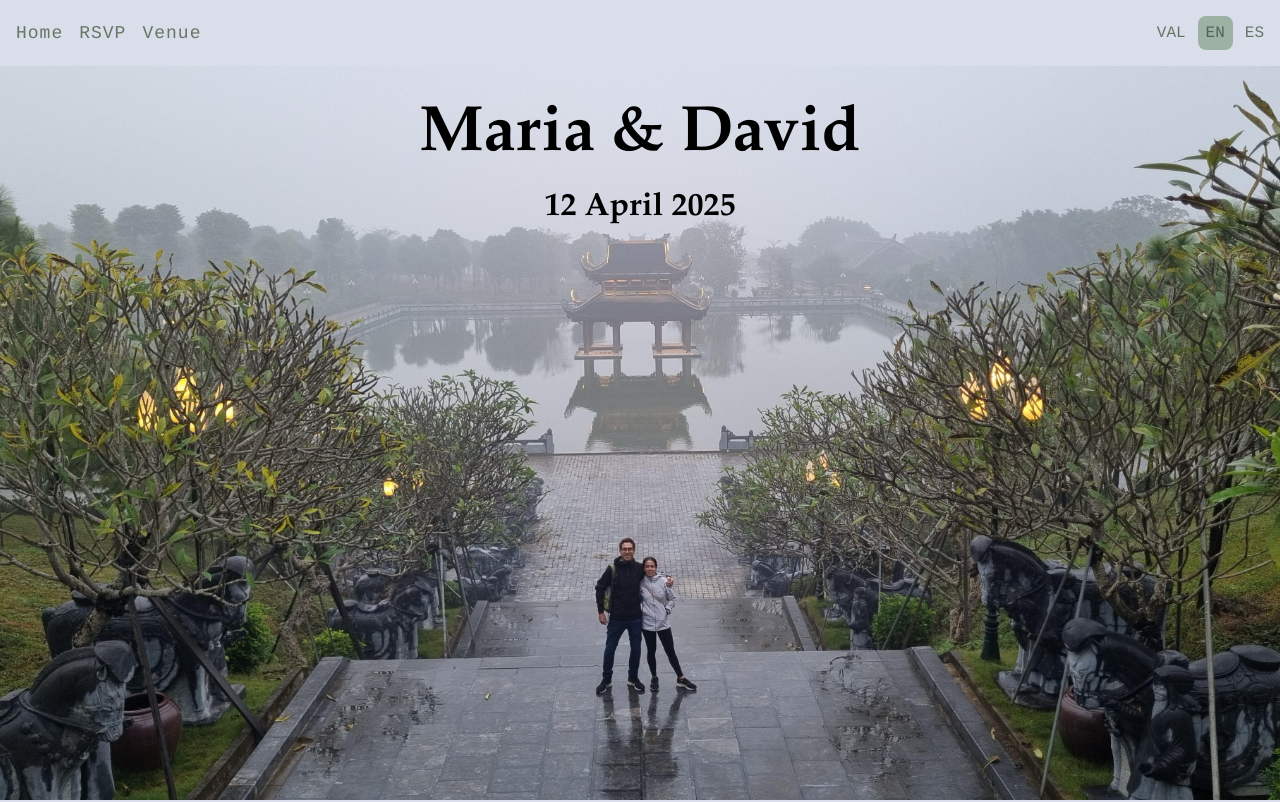
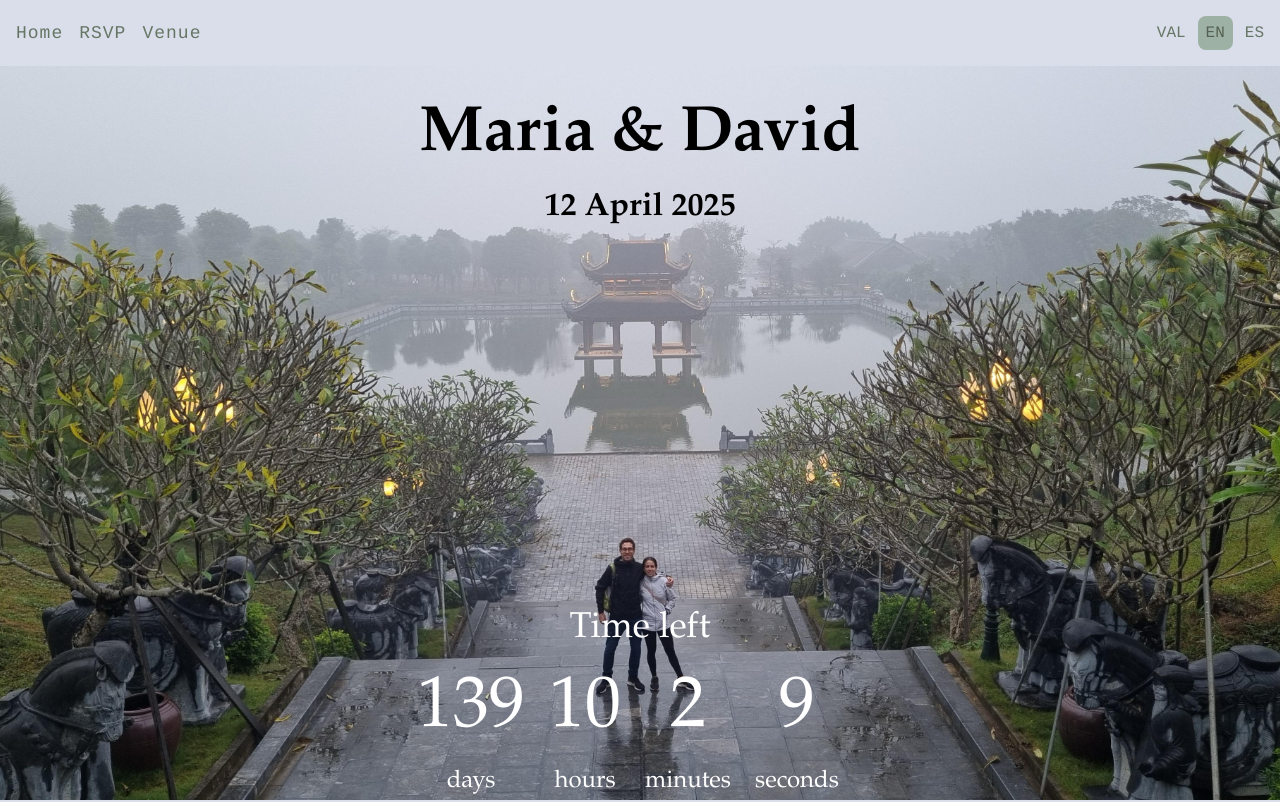
Before and after one commit to camilleri/web-boda, a React (Vite) app: page / in a window 1280 px wide. Shown: the top 802 px of the page. Built offline with nearby package versions, Linux system fonts and the light colour scheme.

Commit message:
Added countdown timer

```diff
--- a/src/Banner.tsx
+++ b/src/Banner.tsx
@@ -4,6 +4,7 @@ import Spacer from "./style_components/Spacer";
 import Text from "./style_components/Text";
 import "./i18n"; // Import your i18n configuration file.
 import { useTranslation } from "react-i18next";
+import CountdownTimer from "./countdown/CountdownTimer";
 
 function Banner() {
   const { t } = useTranslation();
@@ -13,19 +14,22 @@ function Banner() {
       <Spacer top="88px" />
       <FlexContainer
         alignItems="center"
-        justifyContent="center"
+        justifyContent="space-between"
         flexDirection="column"
-      >
+        height="100%">
+        <FlexContainer
+          alignItems="center"
+          flexDirection="column">
           <Text
             fontSize="8vh"
             fontSizeMobile="clamp(2vh, 5vh, 6vh);"
-          fontWeight="600"
-        >
+            fontWeight="600">
             {t("banner_title")}
           </Text>
           <Text fontSize="4vh" fontSizeMobile="3vh" fontWeight="600">
             {t("date")}
-        </Text>
+          </Text></FlexContainer>
+        <CountdownTimer targetDate="2025-04-12" />
       </FlexContainer>
     </div>
   );
--- /dev/null
+++ b/src/countdown/CountdownElement.tsx
@@ -0,0 +1,34 @@
+import { Trans } from 'react-i18next';
+import Text from '../style_components/Text';
+import Spacer from '../style_components/Spacer';
+import FlexContainer from '../style_components/FlexContainer';
+
+
+type LanguageProps = {
+    count: number;
+    textKey: string;
+};
+
+
+function CountdownElement(props: LanguageProps) {
+    return <>
+        <FlexContainer flexDirection='column'>
+            <Text
+                fontSize="3em"
+                fontSizeMobile="8vw"
+                textAlign="center"
+                color="white">
+                {props.count}
+            </Text>
+            <Text fontSize="1em"
+                fontSizeMobile="4vw"
+                textAlign="center"
+                color="white">
+                <Trans i18nKey={props.textKey} />
+            </Text>
+        </FlexContainer>
+        <Spacer left='1em' mobileLeft='1em' />
+    </>
+}
+
+export default CountdownElement;
--- /dev/null
+++ b/src/countdown/CountdownTimer.tsx
@@ -0,0 +1,64 @@
+import React, { useState, useEffect } from 'react';
+import CountdownElement from './countdownElement';
+import FlexContainer from '../style_components/FlexContainer';
+import Text from '../style_components/Text';
+import { Trans } from 'react-i18next';
+import { textSize, textSizeMobile } from "../style_components/constants";
+
+type Props = {
+    targetDate: string,
+}
+
+const CountdownTimer = (props: Props) => {
+    const [timeLeft, setTimeLeft] = useState({
+        days: 0,
+        hours: 0,
+        minutes: 0,
+        seconds: 0,
+    });
+
+    useEffect(() => {
+        const calculateTimeLeft = () => {
+            const now = new Date().getTime();
+            const target = new Date(props.targetDate).getTime();
+            const difference = target - now;
+
+            if (difference > 0) {
+                const days = Math.floor(difference / (1000 * 60 * 60 * 24));
+                const hours = Math.floor((difference % (1000 * 60 * 60 * 24)) / (1000 * 60 * 60));
+                const minutes = Math.floor((difference % (1000 * 60 * 60)) / (1000 * 60));
+                const seconds = Math.floor((difference % (1000 * 60)) / 1000);
+
+                setTimeLeft({ days, hours, minutes, seconds });
+            } else {
+                setTimeLeft({ days: 0, hours: 0, minutes: 0, seconds: 0 });
+            }
+        };
+
+        calculateTimeLeft();
+        const interval = setInterval(calculateTimeLeft, 1000);
+
+        return () => clearInterval(interval);
+    }, [props.targetDate]);
+
+
+    return (
+        <div >
+            <Text
+                fontSize={textSize}
+                fontSizeMobile={textSizeMobile}
+                textAlign="center"
+                color="white">
+                <Trans i18nKey="time_left" />
+            </Text>
+            <FlexContainer >
+                <CountdownElement count={timeLeft.days} textKey="days" />
+                <CountdownElement count={timeLeft.hours} textKey="hours" />
+                <CountdownElement count={timeLeft.minutes} textKey="minutes" />
+                <CountdownElement count={timeLeft.seconds} textKey="seconds" />
+            </FlexContainer>
+        </div >
+    );
+};
+
+export default CountdownTimer;
--- a/src/locales/en.ts
+++ b/src/locales/en.ts
@@ -17,6 +17,12 @@ const en = {
     celebration_time: "In the morning (TBD)",
     transport_title: "Transport",
     transport_message: "There will be bus transportation from Oliva, Gandia and Sueca to the venue.<br />Please let us know if you need a seat in the form.",
+    days: "days",
+    minutes: "minutes",
+    seconds: "seconds",
+    hours: "hours",
+    day: "day",
+    time_left: "Time left",
   },
 };
 
--- a/src/locales/val.ts
+++ b/src/locales/val.ts
@@ -13,6 +13,12 @@ const val = {
     gift_message: "La vostra presència és el millor regal que ens podeu fer.<br />Tanmateix, si voleu fer ajudar-nos, agraim el vostre suport.",
     transport_title: "Transport",
     transport_message: "Hi haurà transport en autobús des d'Oliva, Gandia i Sueca fins al lloc de l'esdeveniment. Si us plau, fes-nos saber si necessites una plaça al formulari.",
+    days: "dies",
+    day: "dia",
+    minutes: "minuts",
+    seconds: "segons",
+    hours: "hores",
+    time_left: "Falten",
   },
 };
 
--- a/src/style_components/constants.tsx
+++ b/src/style_components/constants.tsx
@@ -26,3 +26,5 @@ export const boxWidthMobile = "80vw";
 
 export const iconSize = "2.5em";
 export const iconSizeMobile = "8vw";
+
+export const bannerImage = ""
```
Lines whose indentation alone changed are shown as unchanged.
